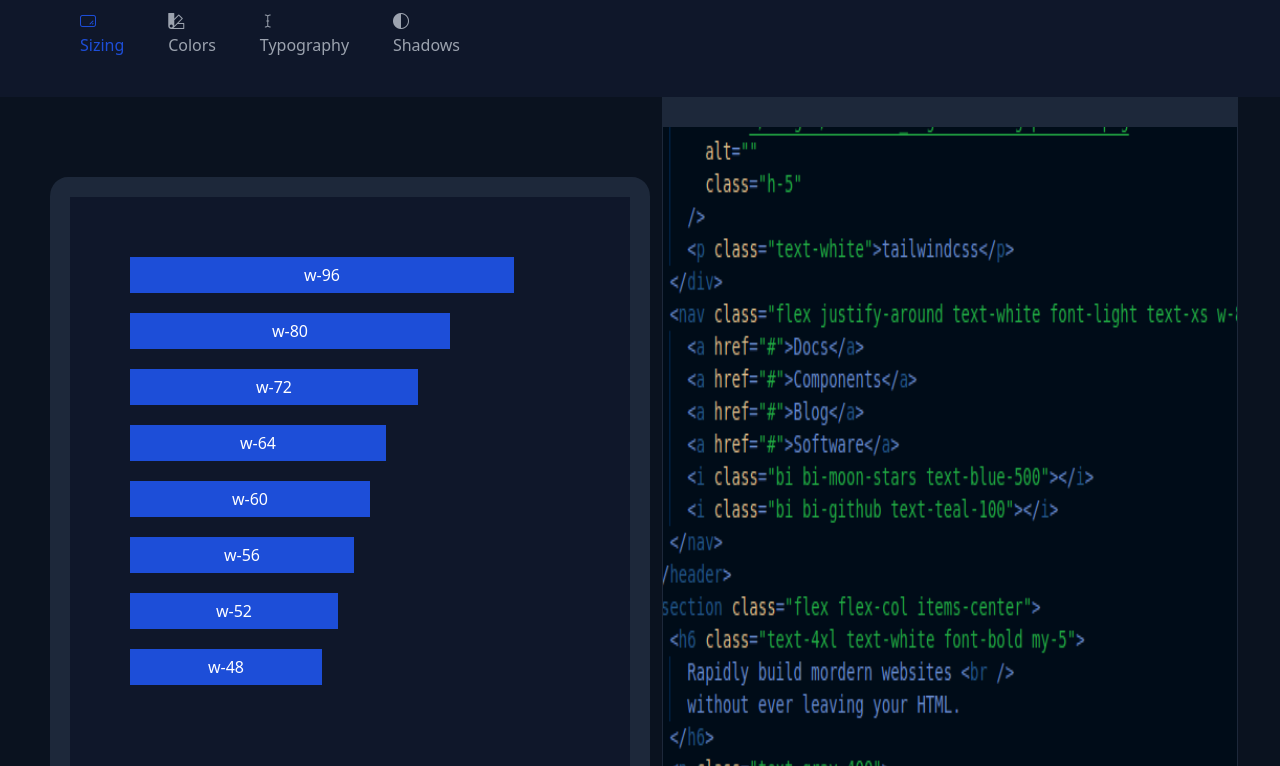
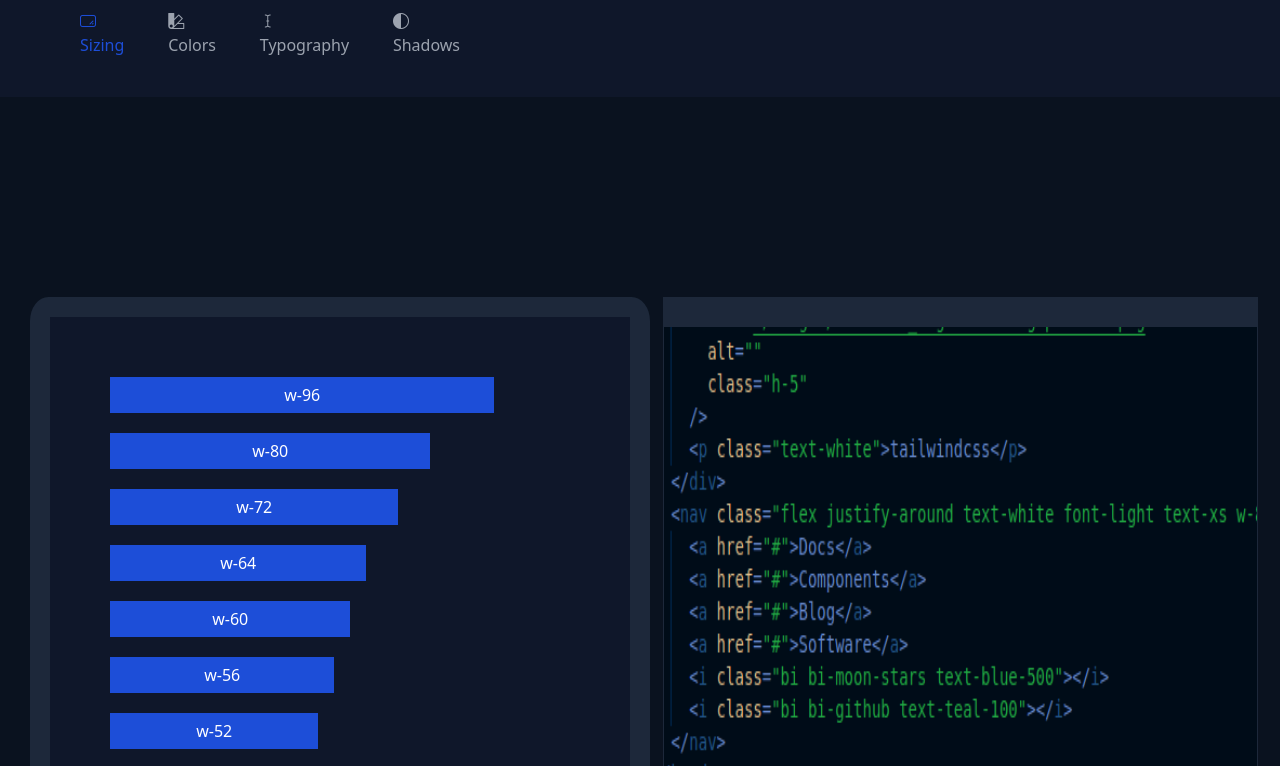
Before and after one commit to davidezihec/TAILWINDD3RD, a plain HTML site: page index.html in a window 1280 px wide. Shown: the part 3045-3811 px from the top of the page. Drawn offline with nearby package versions, Linux system fonts and the light colour scheme.

Commit message:
TAILWINDD3RD

```diff
--- a/index.html
+++ b/index.html
@@ -267,9 +267,9 @@
         </div>
       </div>
     </section>
-    <section class="w-[100%] h-[100vh] bg-[#0a121f] p-10 flex justify-around items-center">
+    <section class="w-[100%] h-[150vh] bg-[#0a121f] p-5 flex justify-around items-center">
       <div
-        class="bg-[#0f172a] border-[20px] border-[#1d283a] h-[80vh] w-[50%] text-center text-white rounded-[3%] leading-9 p-10 m-2"
+        class="bg-[#0f172a] border-[20px] border-[#1d283a] h-[100vh] w-[50%] text-center text-white rounded-[3%] leading-9 p-10 m-2"
       >
         <div class="w-96 bg-blue-700 m-5">w-96</div>
         <div class="w-80 bg-blue-700 m-5">w-80</div>
```
Also changed, not shown: css/output.css.
